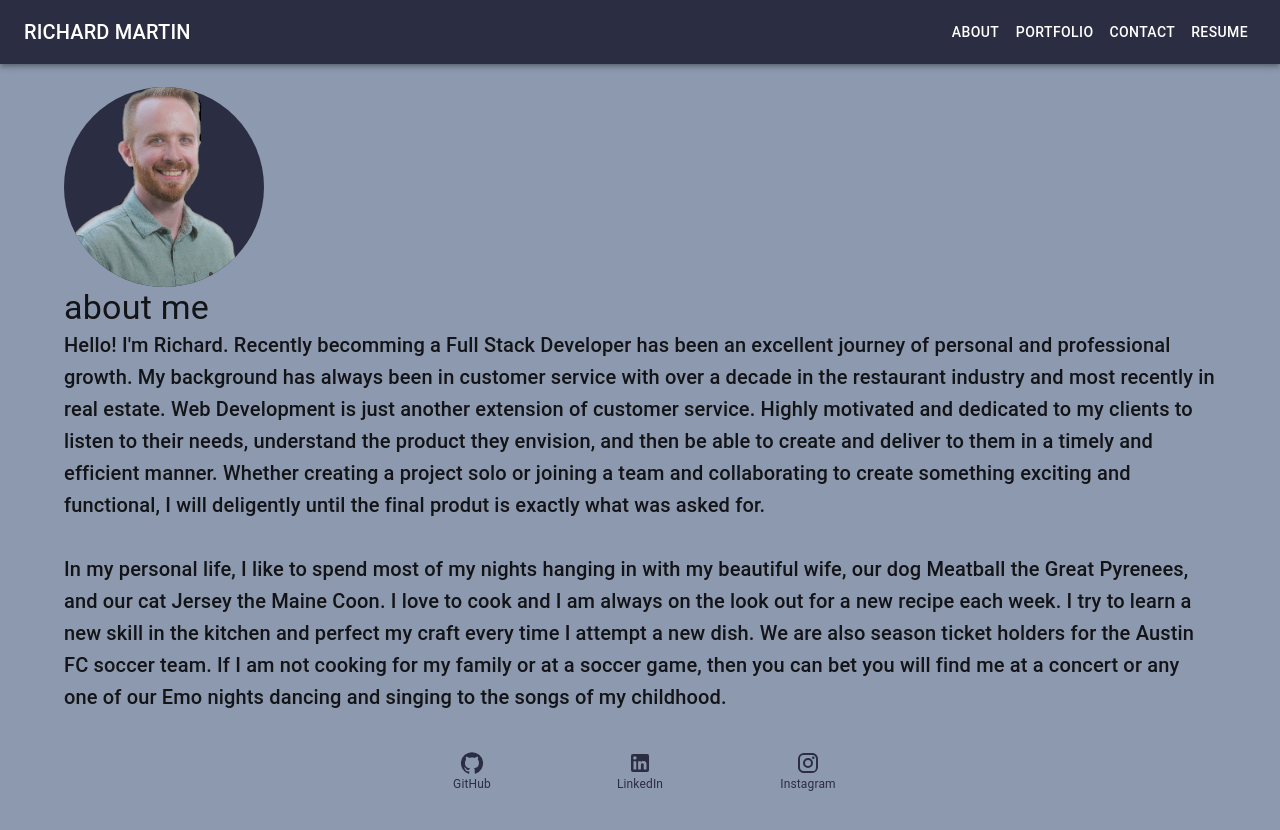
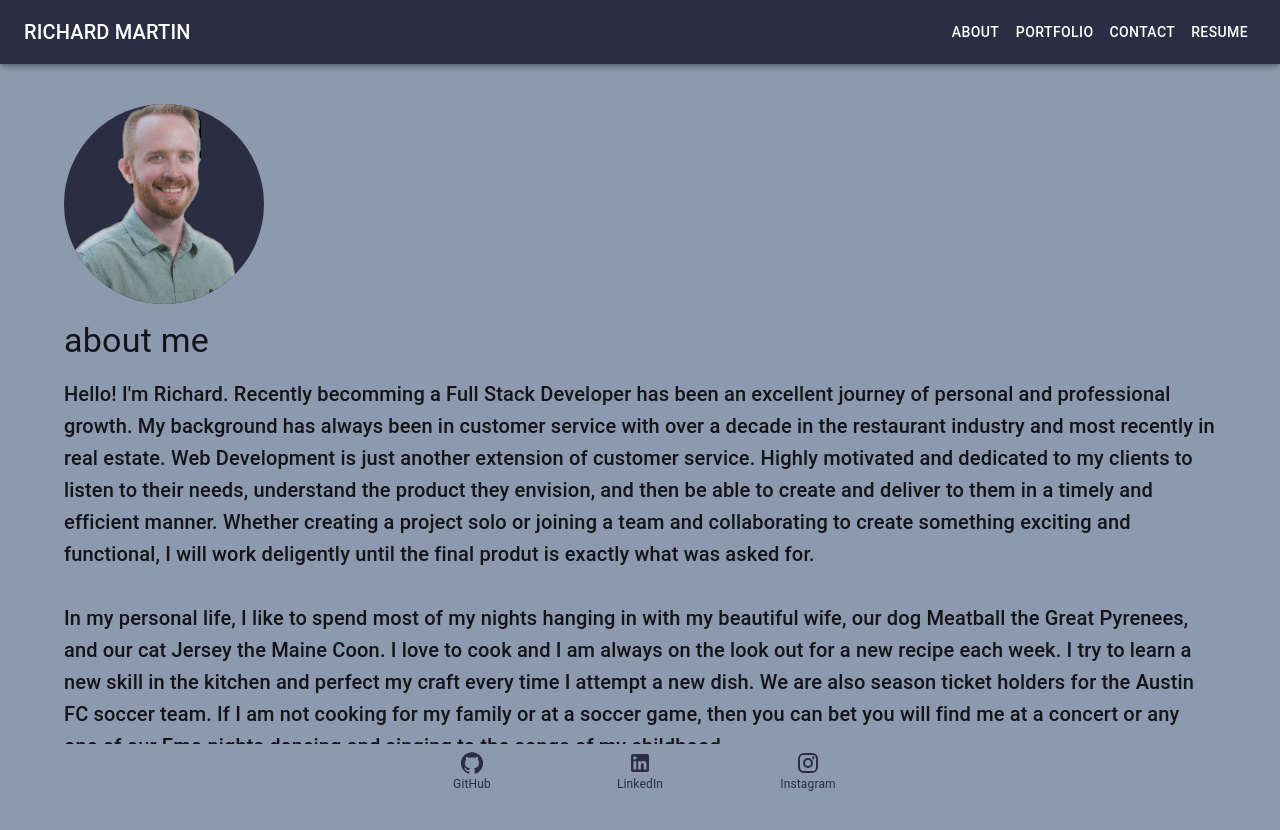
Before and after one commit to rmartin1985/Richard-Martin-portfolio, a React (Create React App) app: page /about in a window 1280 px wide. Shown: the top 830 px of the page. Before the commit the page ends 800 px from the top, so only its background shows below. Built offline with nearby package versions, Linux system fonts and the light colour scheme.

Commit message:
reformat to About page

```diff
--- a/src/pages/About.js
+++ b/src/pages/About.js
@@ -1,39 +1,41 @@
 import React from "react";
 import { Grid, Box, Avatar, Container, Typography } from '@mui/material';
-import { makeStyles } from "@material-ui/core";
+// import { makeStyles } from "@material-ui/core";
 import rickAvatar from '../assets/avatar/new profile.png'
 
-const useStyles = makeStyles({
-    typedContainer: {
-        position: 'absolute',
-        top: '50%',
-        left: '50%',
-        transform: 'translate(-50%, -50%)',
-        width: '100vw',
-        zIndex: 1,
-    }
+// const useStyles = makeStyles({
+//     typedContainer: {
+//         position: 'absolute',
+//         top: '50%',
+//         left: '50%',
+//         transform: 'translate(-50%, -50%)',
+//         width: '100vw',
+//         zIndex: 1,
+//     }
 
-})
+// })
 
 function About() {
-    const classes = useStyles();
+    // const classes = useStyles();
     return (
         <>
-            <Box className={classes.typedContainer} sx={{ backgroundColor: '#8d99ae'}}>
-                <Container fixed>
-                    <Grid>
+            <Box sx={{ backgroundColor: '#8d99ae' }} py={5}>
+                <Container >
+                    <Grid container direction="row" justifyContent="flex-start" alignItems="center">
                         <Avatar
                             src={rickAvatar}
                             alt='Rick Martin'
                             sx={{ bgcolor: '#2b2d42', width: 200, height: 200 }}
                         />
-                            <Typography variant="h4">about me</Typography>
+                    </Grid>
+                    <Grid sx={{ pb: 5 }}>
+                        <Typography variant="h4" sx={{ py: 2 }}>about me</Typography>
                         <Typography variant='h6'>
                             Hello! I'm Richard. Recently becomming a Full Stack Developer has been an excellent journey of personal and professional growth.
                             My background has always been in customer service with over a decade in the restaurant industry and most recently in real estate.
                             Web Development is just another extension of customer service. Highly motivated and dedicated to my clients to listen to their needs,
                             understand the product they envision, and then be able to create and deliver to them in a timely and efficient manner.
-                                Whether creating a project solo or joining a team and collaborating to create something exciting and functional, I will deligently
+                            Whether creating a project solo or joining a team and collaborating to create something exciting and functional, I will work deligently
                             until the final produt is exactly what was asked for.<br></br><br></br>
 
                             In my personal life, I like to spend most of my nights hanging in with my beautiful wife, our dog Meatball
@@ -44,6 +46,7 @@ function About() {
                             singing to the songs of my childhood.
                         </Typography>
                     </Grid>
+
                 </Container>
             </Box>
         </>
```
Lines whose indentation alone changed are shown as unchanged.
